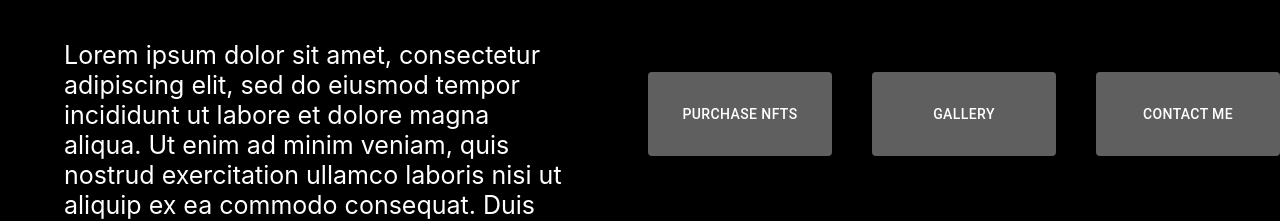
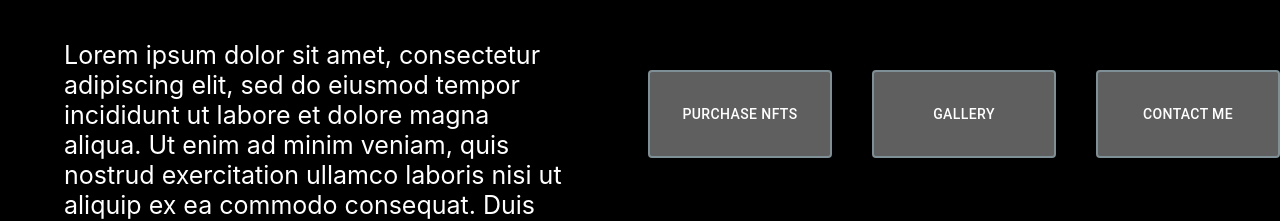
Before and after one commit to Nivix047/sacred_genesis_web, a React (Create React App) app: page / in a window 1280 px wide. Shown: the part 867-1088 px from the top of the page. Built offline with nearby package versions, Linux system fonts and the light colour scheme.

Commit message:
Updated home page buttons styling

```diff
--- a/src/components/Navbar/index.js
+++ b/src/components/Navbar/index.js
@@ -104,7 +104,7 @@ const Navbar = () => {
               sx={{
                 ".MuiTab-root": {},
                 ".MuiTabs-indicator": {
-                  backgroundColor: "#7f6a93", // Indicator color
+                  backgroundColor: "white", // Indicator color
                 },
               }}
             >
--- a/src/components/pages/Contact/Contact.css
+++ b/src/components/pages/Contact/Contact.css
@@ -27,7 +27,7 @@
   background-color: #424242; /* Adjust color as needed */
   border-radius: 4px;
   &:after {
-    border-bottom-color: #7f6a93; /* Change focus color here */
+    border-bottom-color: white; /* Change focus color here */
   }
 }
 
--- a/src/components/pages/Home/Home.css
+++ b/src/components/pages/Home/Home.css
@@ -64,15 +64,5 @@
 }
 
 .styled-button {
-  width: 200px; /* Set a fixed width */
-  padding: 15px 30px; /* Adjust padding if needed */
-  /* Other styles */
+  width: 200px;
 }
-
-/* Optional: Adjustments for smaller screens */
-@media screen and (max-width: 600px) {
-  .styled-button {
-    width: 150px; /* Smaller width for mobile screens */
-    padding: 10px 20px; /* Adjust padding for smaller screens */
-  }
-}
--- a/src/components/pages/Home/index.js
+++ b/src/components/pages/Home/index.js
@@ -29,6 +29,15 @@ const Home = () => {
                 className="styled-button"
                 id="purchase-relics-btn"
                 style={{ padding: "15px 30px" }}
+                sx={{
+                  padding: "15px 30px",
+                  borderColor: "rgba(173, 216, 230, 0.4)",
+                  borderWidth: "2px",
+                  borderStyle: "solid",
+                  ":hover": {
+                    borderColor: "white",
+                  },
+                }}
               >
                 PURCHASE NFTS
               </Button>
@@ -38,6 +47,15 @@ const Home = () => {
                 className="styled-button"
                 id="gallery-btn"
                 style={{ padding: "15px 30px" }}
+                sx={{
+                  padding: "15px 30px",
+                  borderColor: "rgba(173, 216, 230, 0.4)",
+                  borderWidth: "2px",
+                  borderStyle: "solid",
+                  ":hover": {
+                    borderColor: "white",
+                  },
+                }}
               >
                 GALLERY
               </Button>
@@ -47,6 +65,15 @@ const Home = () => {
                 className="styled-button"
                 id="analytics-btn"
                 style={{ padding: "30px 30px" }}
+                sx={{
+                  padding: "15px 30px",
+                  borderColor: "rgba(173, 216, 230, 0.4)",
+                  borderWidth: "2px",
+                  borderStyle: "solid",
+                  ":hover": {
+                    borderColor: "white",
+                  },
+                }}
               >
                 CONTACT ME
               </Button>
```
